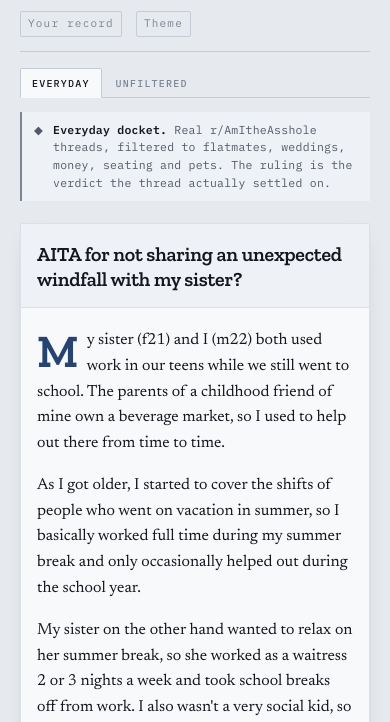
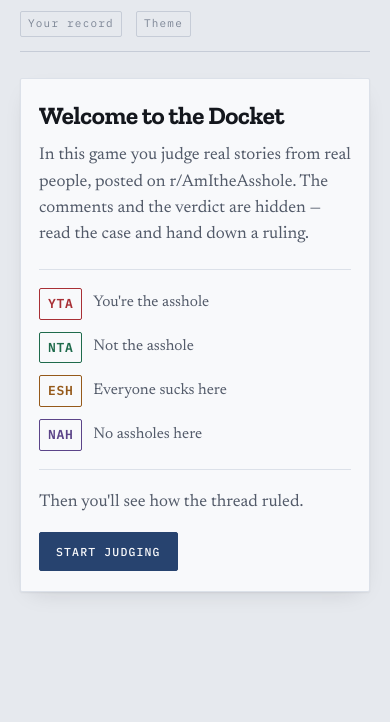
Before and after one commit to Thijm-dev/the-docket, a plain HTML site: page index.html in a window 390 px wide. Shown: the part 53-775 px from the top of the page. Drawn offline with nearby package versions, Linux system fonts and the light colour scheme.

Commit message:
Add files via upload

```diff
--- a/index.html
+++ b/index.html
@@ -154,6 +154,41 @@ body{
   border-color:var(--rule);border-bottom:1px solid var(--card);
 }
 .tab[data-pool="unfiltered"][aria-selected="true"]{color:var(--v-esh)}
+
+/* ---------- first visit ---------- */
+.intro[hidden]{display:none!important}
+.intro{
+  margin-top:26px;background:var(--card);border:1px solid var(--rule-soft);
+  border-radius:2px;padding:30px 30px 26px;box-shadow:var(--shadow);
+}
+.intro h2{
+  font-family:"Zilla Slab",Rockwell,Georgia,serif;
+  font-size:30px;font-weight:700;letter-spacing:-.015em;line-height:1.15;
+  margin:0 0 14px;text-wrap:balance;
+}
+.intro p{margin:0 0 14px;font-size:17px;line-height:1.55;max-width:56ch;color:var(--ink-2)}
+.intro p.quiet{color:var(--ink-3);font-size:15.5px}
+.verdicts{
+  list-style:none;margin:20px 0;padding:18px 0;
+  border-top:1px solid var(--rule-soft);border-bottom:1px solid var(--rule-soft);
+  display:grid;grid-template-columns:repeat(2,minmax(0,1fr));gap:12px 22px;
+}
+.verdicts li{display:flex;align-items:center;gap:11px;min-width:0}
+.verdicts b{
+  font-family:"IBM Plex Mono",ui-monospace,monospace;
+  font-size:13px;font-weight:600;letter-spacing:.05em;flex:none;
+  border:1.5px solid currentColor;border-radius:2px;padding:5px 8px 4px;
+}
+.verdicts b[data-v="YTA"]{color:var(--v-yta)}
+.verdicts b[data-v="NTA"]{color:var(--v-nta)}
+.verdicts b[data-v="ESH"]{color:var(--v-esh)}
+.verdicts b[data-v="NAH"]{color:var(--v-nah)}
+.verdicts span{font-size:15.5px;color:var(--ink-2);min-width:0}
+@media (max-width:460px){
+  .intro{padding:22px 18px 20px}
+  .intro h2{font-size:25px}
+  .verdicts{grid-template-columns:1fr}
+}
 
 /* ---------- content gate ---------- */
 .gate{
@@ -433,6 +468,26 @@ body{
     <span id="notice-text"></span>
   </div>
 
+  <section class="intro" id="intro" hidden>
+    <h2>Welcome to the Docket</h2>
+    <p>In this game you judge real stories from real people, posted on
+      r/AmItheAsshole. The comments and the verdict are hidden — read the
+      case and hand down a ruling.</p>
+
+    <ul class="verdicts">
+      <li><b data-v="YTA">YTA</b> <span>You're the asshole</span></li>
+      <li><b data-v="NTA">NTA</b> <span>Not the asshole</span></li>
+      <li><b data-v="ESH">ESH</b> <span>Everyone sucks here</span></li>
+      <li><b data-v="NAH">NAH</b> <span>No assholes here</span></li>
+    </ul>
+
+    <p>Then you'll see how the thread ruled.</p>
+
+    <div class="acts">
+      <button class="btn primary" id="intro-go" type="button">Start judging</button>
+    </div>
+  </section>
+
   <section class="gate done" id="done" hidden>
     <h2>You've cleared the docket</h2>
     <p id="done-text"></p>
@@ -593,7 +648,7 @@ function save(){
   try{ localStorage.setItem(KEY, JSON.stringify(store)); }catch(e){}
 }
 
-let store = Object.assign({pool:"everyday", warned:false, stats:{}}, load());
+let store = Object.assign({pool:"everyday", warned:false, welcomed:false, stats:{}}, load());
 store.stats = store.stats || {};
 ["everyday","unfiltered"].forEach(p => {
   store.stats[p] = Object.assign(blank(), store.stats[p] || {});
@@ -637,6 +692,8 @@ function renderTabs(){
 
 function renderCase(){
   answered = false;
+  $("intro").hidden = true;
+  setChrome(true);
   $("gate").hidden = true;
   $("done").hidden = true;
   $("stats").hidden = true;
@@ -658,7 +715,28 @@ function renderCase(){
 }
 
 function showGate(){
+  $("intro").hidden = true;
+  setChrome(true);
   $("gate").hidden = false;
+  $("done").hidden = true;
+  $("stats").hidden = true;
+  $("case").hidden = true;
+  $("ruling").hidden = true;
+  $("bar").hidden = true;
+  window.scrollTo({top:0, behavior:"instant"});
+}
+
+// The tabs and the source note are noise on a first visit — the welcome
+// screen is the whole page until someone starts.
+function setChrome(on){
+  $("tabs").hidden = !on;
+  $("notice").hidden = !on;
+}
+
+function showIntro(){
+  $("intro").hidden = false;
+  setChrome(false);
+  $("gate").hidden = true;
   $("done").hidden = true;
   $("stats").hidden = true;
   $("case").hidden = true;
@@ -707,6 +785,8 @@ function showDone(){
   acts.appendChild(again);
 
   $("done").hidden = false;
+  $("intro").hidden = true;
+  setChrome(true);
   $("gate").hidden = true;
   $("stats").hidden = true;
   $("case").hidden = true;
@@ -892,6 +972,8 @@ function renderStats(){
 
 function showStats(){
   renderStats();
+  $("intro").hidden = true;
+  setChrome(true);
   $("stats").hidden = false;
   $("done").hidden = true;
   $("case").hidden = true;
@@ -942,10 +1024,16 @@ $("gate-ok").addEventListener("click", () => {
   serveNext();
 });
 $("gate-back").addEventListener("click", () => setPool("everyday"));
+$("intro-go").addEventListener("click", () => {
+  store.welcomed = true;
+  save();
+  serveNext();
+});
 
 document.addEventListener("keydown", e => {
   if(answered || e.metaKey || e.ctrlKey) return;
   if(!$("gate").hidden || !$("stats").hidden || !$("done").hidden) return;
+  if(!$("intro").hidden) return;
   const k = {y:"YTA", n:"NTA", e:"ESH", a:"NAH"}[e.key.toLowerCase()];
   if(k) judge(k);
 });
@@ -984,6 +1072,10 @@ function start(carried){
     pool = store.pool = carried.pool;
   }
   renderTabs();
+  if(!store.welcomed){
+    showIntro();
+    return;
+  }
   if(pool === "unfiltered" && !store.warned){
     showGate();
     return;
```
